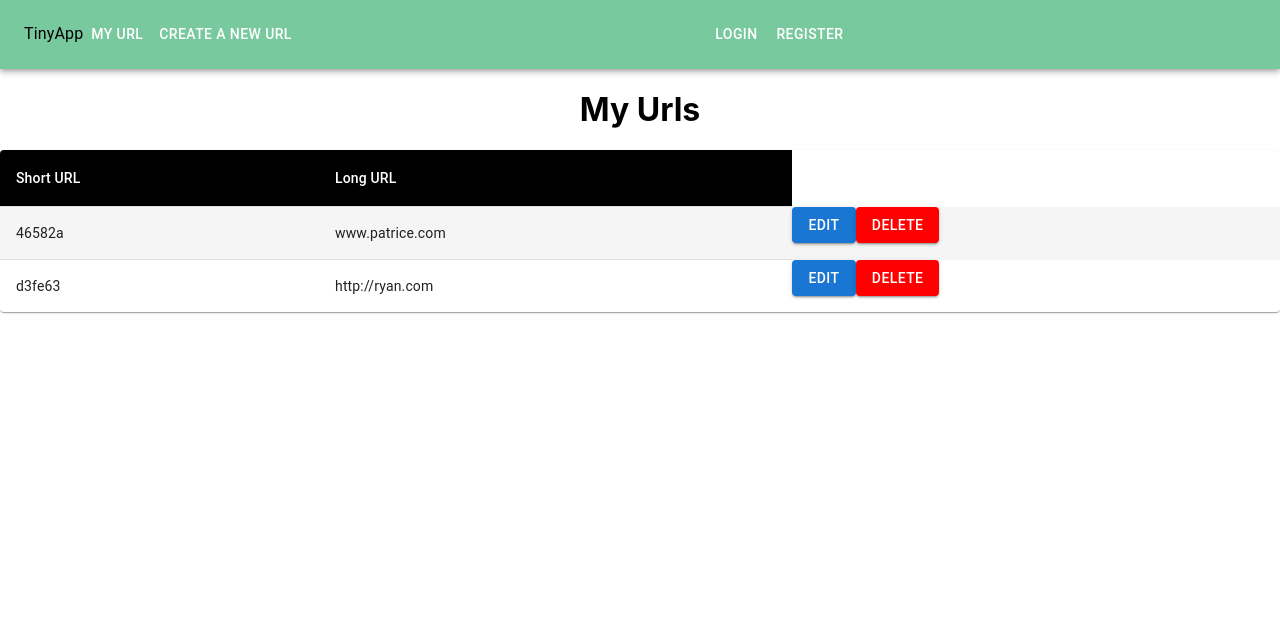
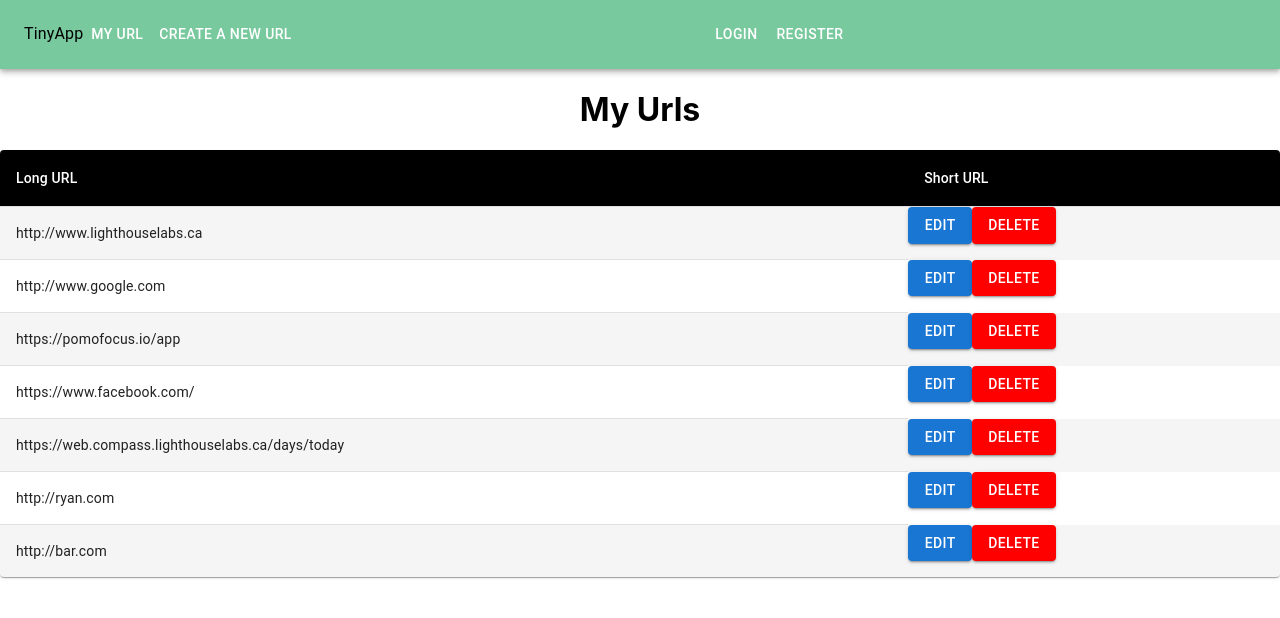
Before and after one commit to patriceandrea/tinyapp-2.0, a React (Create React App) app in the folder client/: page /myurls in a window 1280 px wide. Shown: the top 618 px of the page. Built offline with nearby package versions, Linux system fonts and the light colour scheme.

Commit message:
mock data added into the browser

```diff
--- a/client/src/Components/TableData.tsx
+++ b/client/src/Components/TableData.tsx
@@ -35,17 +35,36 @@ const StyledTableRow = styled(TableRow)(({ theme }) => ({
   },
 }));
 
-function createData(
-
-  shortUrl: string,
-  longUrl: string
-) {
-  return { shortUrl, longUrl };
-}
 
 const rows = [
-  createData('46582a', 'www.patrice.com'),
-  createData('d3fe63', 'http://ryan.com'),
+  {
+    "longURL": "http://www.lighthouselabs.ca",
+    "user_id": "38jd48"
+  },
+  {
+    "longURL": "http://www.google.com",
+    "user_id": "9sd4u3"
+  },
+  {
+    "longURL": "https://pomofocus.io/app",
+    "user_id": "2fw44e"
+  },
+  {
+    "longURL": "https://www.facebook.com/",
+    "user_id": "user2RandomID"
+  },
+  {
+    "longURL": "https://web.compass.lighthouselabs.ca/days/today",
+    "user_id": "87ybe6"
+  },
+  {
+    "longURL": "http://ryan.com",
+    "user_id": "user2RandomID"
+  },
+  {
+    "longURL": "http://bar.com",
+    "user_id": "userRandomID"
+  }
 ];
 
 
@@ -57,17 +76,17 @@ const TableData: React.FunctionComponent<ITableDataProps> = (props) => {
       <Table sx={{ minWidth: 700 }} aria-label="customized table">
         <TableHead>
           <TableRow>
+            <StyledTableCell>Long URL</StyledTableCell>
             <StyledTableCell>Short URL</StyledTableCell>
-            <StyledTableCell>Long URL</StyledTableCell>
           </TableRow>
         </TableHead>
         <TableBody>
           {rows.map((row) => (
-            <StyledTableRow key={row.shortUrl}>
-              <StyledTableCell component="th" scope="row">
+            <StyledTableRow key={row.user_id}>
+              {/* <StyledTableCell component="th" scope="row">
                 {row.shortUrl}
-              </StyledTableCell>
-              <StyledTableCell >{row.longUrl}
+              </StyledTableCell> */}
+              <StyledTableCell >{row.longURL}
               </StyledTableCell>
               <Stack spacing={2} direction="row">
                 <Box mt={0.9}>
```
Also changed, not shown: 1 other file (tests, documents, lock files or other folders).
